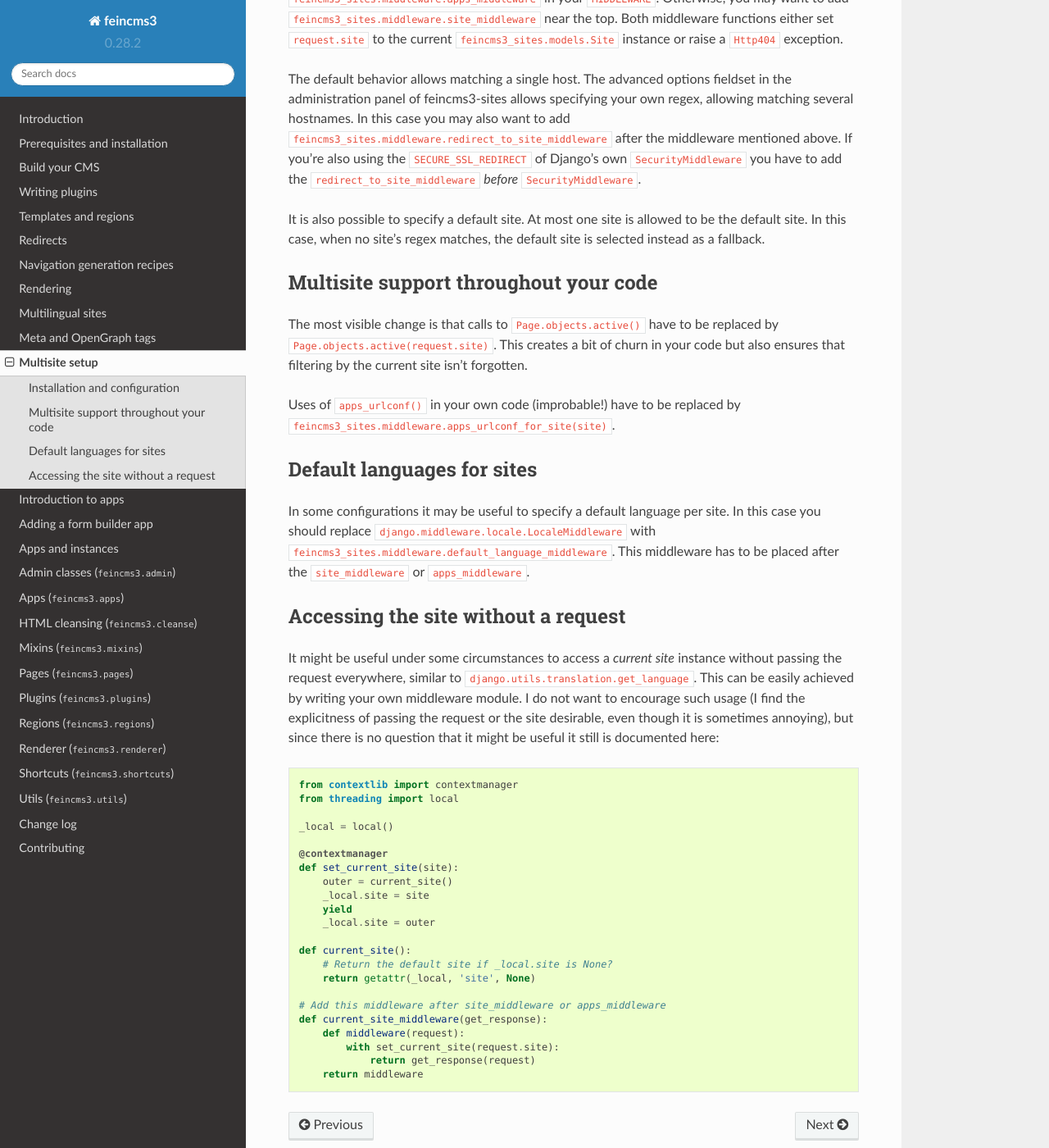
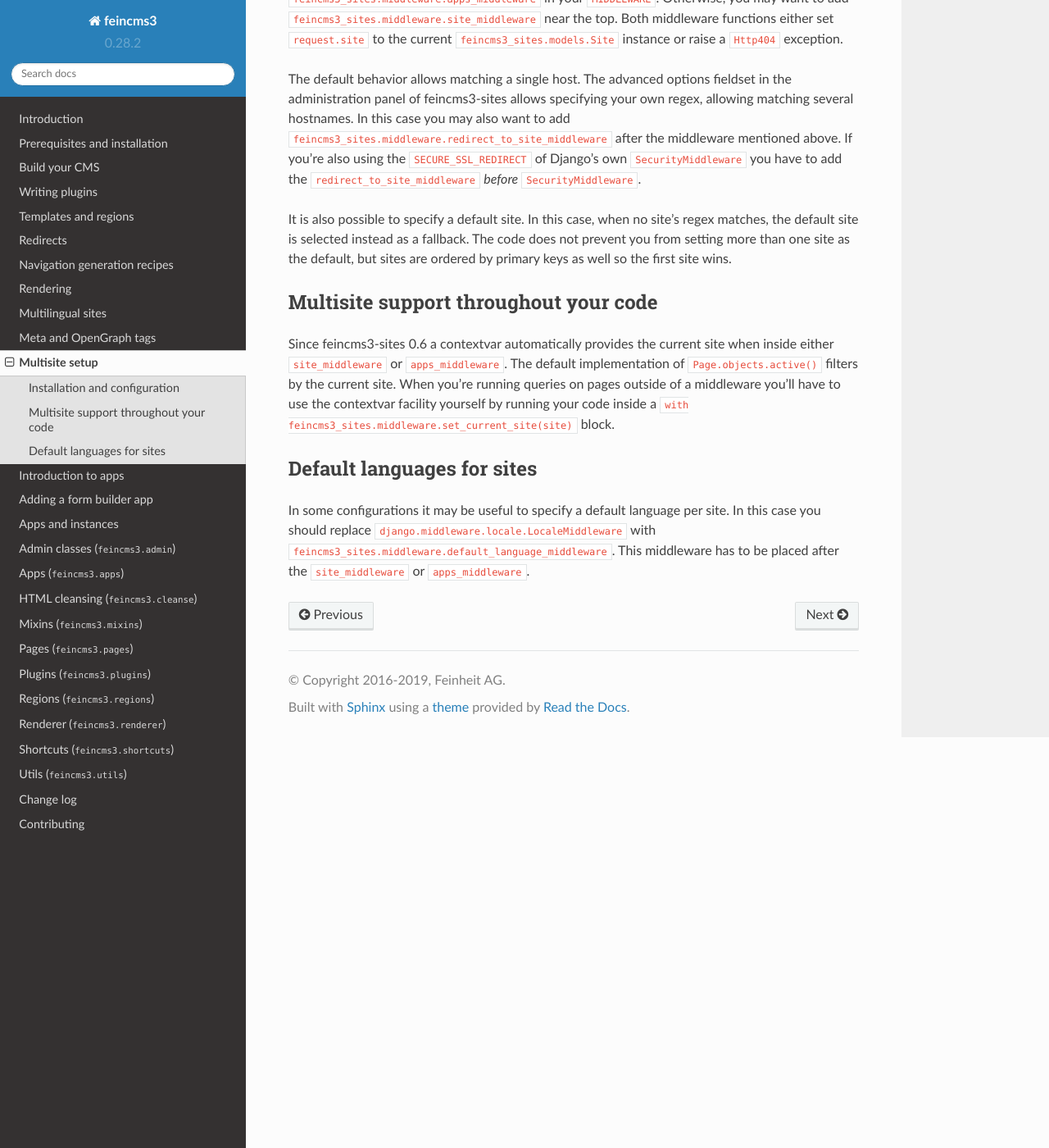
Before and after one commit to feincms/feincms3, a Sphinx documentation site: the page built from docs/guides/multisite.rst, in a window 1280 px wide and 1400 px high, scrolled down 838 px. Shown: the whole window at 82% size. Built offline with Sphinx 7.4.7 and the Read the Docs theme 2.0.0, drawn with Linux system fonts in a browser that asks for light colours; the version number could not be read and is left out.

Commit message:
Update the multisite docs with the changes to feincms3-sites

```diff
--- a/docs/guides/multisite.rst
+++ b/docs/guides/multisite.rst
@@ -56,21 +56,23 @@ middleware mentioned above. If you're also using the
 to add the ``redirect_to_site_middleware`` *before*
 ``SecurityMiddleware``.
 
-It is also possible to specify a default site. At most one site is
-allowed to be the default site. In this case, when no site's regex
-matches, the default site is selected instead as a fallback.
+It is also possible to specify a default site.  In this case, when no
+site's regex matches, the default site is selected instead as a
+fallback. The code does not prevent you from setting more than one site
+as the default, but sites are ordered by primary keys as well so the
+first site wins.
 
 
 Multisite support throughout your code
 ~~~~~~~~~~~~~~~~~~~~~~~~~~~~~~~~~~~~~~
 
-The most visible change is that calls to ``Page.objects.active()`` have
-to be replaced by ``Page.objects.active(request.site)``. This creates a
-bit of churn in your code but also ensures that filtering by the current
-site isn't forgotten.
-
-Uses of ``apps_urlconf()`` in your own code (improbable!) have to be
-replaced by ``feincms3_sites.middleware.apps_urlconf_for_site(site)``.
+Since feincms3-sites 0.6 a contextvar automatically provides the current
+site when inside either ``site_middleware`` or ``apps_middleware``. The
+default implementation of ``Page.objects.active()`` filters by the
+current site. When you're running queries on pages outside of a
+middleware you'll have to use the contextvar facility yourself by
+running your code inside a ``with
+feincms3_sites.middleware.set_current_site(site)`` block.
 
 
 Default languages for sites
@@ -82,40 +84,3 @@ per site. In this case you should replace
 ``feincms3_sites.middleware.default_language_middleware``. This
 middleware has to be placed after the ``site_middleware`` or
 ``apps_middleware``.
-
-
-Accessing the site without a request
-~~~~~~~~~~~~~~~~~~~~~~~~~~~~~~~~~~~~
-
-It might be useful under some circumstances to access a *current site*
-instance without passing the request everywhere, similar to
-``django.utils.translation.get_language``. This can be easily achieved
-by writing your own middleware module. I do not want to encourage such
-usage (I find the explicitness of passing the request or the site
-desirable, even though it is sometimes annoying), but since there is no
-question that it might be useful it still is documented here:
-
-.. code-block:: python
-
-    from contextlib import contextmanager
-    from threading import local
-
-    _local = local()
-
-    @contextmanager
-    def set_current_site(site):
-        outer = current_site()
-        _local.site = site
-        yield
-        _local.site = outer
-
-    def current_site():
-        # Return the default site if _local.site is None?
-        return getattr(_local, 'site', None)
-
-    # Add this middleware after site_middleware or apps_middleware
-    def current_site_middleware(get_response):
-        def middleware(request):
-            with set_current_site(request.site):
-                return get_response(request)
-        return middleware
```
